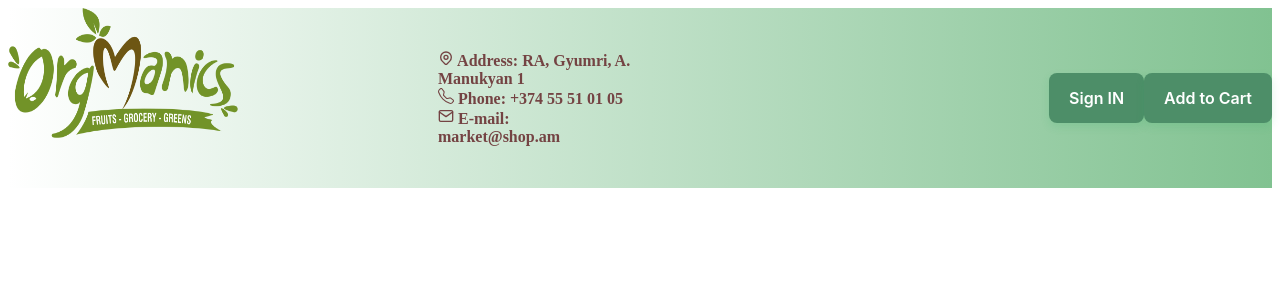
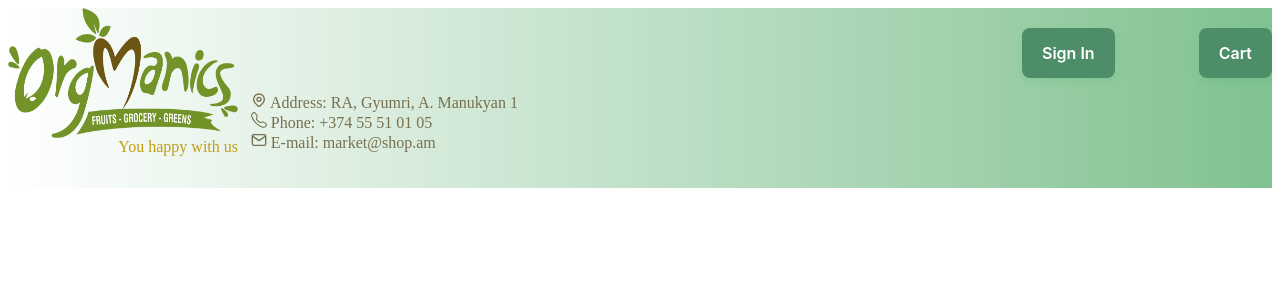
Before and after one commit to Davit2022/frontend, a React app in the folder react-app-webpack/: page / in a window 1280 px wide. Shown: the top 300 px of the page. Built offline with nearby package versions, Linux system fonts and the light colour scheme.

Commit message:
header component

```diff
--- /dev/null
+++ b/react-app-webpack/src/component/common/Button.js
@@ -0,0 +1,24 @@
+import React from "react";
+import PropTypes from 'prop-types'
+
+const Button = (props) => {
+  const { title, onClick, className} = props;
+  return (
+    <div>
+      <button className={className} onClick={onClick}>{title}</button>
+    </div>
+
+  )
+}
+
+Button.propTypes = {
+  title:PropTypes.string.isRequired,
+  onClick: PropTypes.func,
+  className: PropTypes.string
+}
+
+Button.defaultProps = {
+  onClick: () => { },
+}
+
+export default Button;
--- /dev/null
+++ b/react-app-webpack/src/component/common/Info.js
@@ -0,0 +1,15 @@
+import React from 'react'
+import { BsTelephone } from 'react-icons/bs';
+import { HiOutlineLocationMarker } from 'react-icons/hi'
+import { FiMail } from 'react-icons/fi'
+
+const Info = () => {
+	return (
+		<div className='info-items'>
+		<span><HiOutlineLocationMarker /> Address: RA, Gyumri, A. Manukyan 1</span>
+		<span><BsTelephone /> Phone: +374 55 51 01 05</span>
+		<span><FiMail /> E-mail: market@shop.am</span>
+		</div>
+	);
+};
+export default Info;
--- /dev/null
+++ b/react-app-webpack/src/component/common/Logo.js
@@ -0,0 +1,41 @@
+import React from 'react'
+import PropTypes from 'prop-types';
+
+const Logo = (props) => {
+	const { imageSrc, quotes } = props;
+
+	return (
+		<div style={{ display: 'flex', flexDirection: 'column' }}>
+			<img src={imageSrc} style={{
+				width: "230px",
+				height: "130px",
+				color: "inherit",
+				text_decoration: "inherit",
+				font_family: "RobotoThin",
+				margin_right: "200px"
+			}}></img>
+
+			<div style={{
+				color: "rgb(192 158 22)",
+				display:"flex",
+				flexDirection:"row-reverse",
+				flexWrap: "nowrap",
+				alignContent:"flex-end",
+				justifyContent:"space-between",
+				font_size: "5px",
+				font_family: "RobotoThin",
+				font_weight: "bolder"
+				}}>{quotes}</div>
+		  </div >
+	)
+}
+Logo.propTypes = {
+	imageSrc: PropTypes.string.isRequired,
+	quotes: PropTypes.string,
+}
+
+Logo.defaultProps = {
+	quotes: ''
+}
+
+export default Logo
--- a/react-app-webpack/src/component/common/cart/Cart.css
+++ /dev/null
@@ -1,44 +0,0 @@
-
-.button-cart {
-    appearance: none;
-    backface-visibility: hidden;
-    background-color: #4d8e68;
-    border-radius: 8px;
-    border-style: none;
-    box-shadow: rgba(39, 174, 96, .15) 0 4px 9px;
-    box-sizing: border-box;
-    color: #fff;
-    cursor: pointer;
-    display: inline-block;
-    font-family: Inter,-apple-system,system-ui,"Segoe UI",Helvetica,Arial,sans-serif;
-    font-size: 16px;
-    font-weight: 600;
-    letter-spacing: normal;
-    line-height: 1.5;
-    outline: none;
-    overflow: hidden;
-    padding: 13px 20px;
-    position: relative;
-    text-align: center;
-    text-decoration: none;
-    transform: translate3d(0, 0, 0);
-    transition: all .3s;
-    user-select: none;
-    -webkit-user-select: none;
-    touch-action: manipulation;
-    vertical-align: top;
-    white-space: nowrap;
-  }
-
-  .button-cart:hover {
-    background-color: #1e8449;
-    opacity: 1;
-    transform: translateY(0);
-    transition-duration: .35s;
-    box-shadow: rgba(97, 246, 159, 0.2) 0 6px 12px;
-  }
-
-  .button-cart:active {
-    transform: translateY(2px);
-    transition-duration: .35s;
-  }
--- a/react-app-webpack/src/component/common/cart/Cart.js
+++ /dev/null
@@ -1,11 +0,0 @@
-import React from "react";
-import '../cart/Cart.css';
-
-function Cart() {
-    return (
-        <div>
-           <button className="button-cart" role="button">Add to Cart</button>
-        </div>
-    )
-}
-export default Cart
--- a/react-app-webpack/src/component/common/info/Info.css
+++ /dev/null
@@ -1,14 +0,0 @@
-.info {
-    width: 60%;
-    display: flex;
-    color: inherit;
-    text-decoration: inherit;
-    font-family: RobotoThin;
-    margin-right: 200px;
-    color: rgb(116, 67, 67);
-    flex-direction: column;
-}
-
-.info-item {
-font-weight: bold;
-}
--- a/react-app-webpack/src/component/common/info/Info.js
+++ /dev/null
@@ -1,16 +0,0 @@
-import React from 'react'
-import "../info/Info.css"
-import {BsTelephone} from 'react-icons/bs';
-import {HiOutlineLocationMarker} from 'react-icons/hi'
-import {FiMail} from 'react-icons/fi'
-
-function Info() {
-    return (
-        <div className="info" >
-           <div className="info-item" data-feather='phone'><HiOutlineLocationMarker/> Address: RA, Gyumri, A. Manukyan 1</div>
-           <div className="info-item"><BsTelephone/> Phone: +374 55 51 01 05</div>
-           <div className="info-item"><FiMail/> E-mail: market@shop.am</div>
-        </div>
-    )
-}
-export default Info
--- a/react-app-webpack/src/component/common/logo/Logo.js
+++ /dev/null
@@ -1,13 +0,0 @@
-import React from 'react'
-// import '../logo/Logo.css'
-
-const Logo = (props) => {
-    console.log(props);
-    return (
-        <div className="logo" >
-            <img src={props.src} className={props.className}></img>
-        </div>
-    )
-}
-
-export default Logo
--- a/react-app-webpack/src/component/common/user/User.css
+++ /dev/null
@@ -1,47 +0,0 @@
-
-.button-user {
-  appearance: none;
-  backface-visibility: hidden;
-  background-color: #4d8e68;
-  border-radius: 8px;
-  border-style: none;
-  box-shadow: rgba(39, 174, 96, .15) 0 4px 9px;
-  box-sizing: border-box;
-  color: #fff;
-  cursor: pointer;
-  display: inline-block;
-  font-family: Inter,-apple-system,system-ui,"Segoe UI",Helvetica,Arial,sans-serif;
-  font-size: 16px;
-  font-weight: 600;
-  letter-spacing: normal;
-  line-height: 1.5;
-  outline: none;
-  overflow: hidden;
-  padding: 13px 20px;
-  position: relative;
-  text-align: center;
-  text-decoration: none;
-  transform: translate3d(0, 0, 0);
-  transition: all .3s;
-  user-select: none;
-  -webkit-user-select: none;
-  touch-action: manipulation;
-  vertical-align: top;
-  white-space: nowrap;
-}
-
-.button-user:hover {
-  background-color: #1e8449;
-  opacity: 1;
-  transform: translateY(0);
-  transition-duration: .35s;
-}
-
-.button-user:active {
-  transform: translateY(2px);
-  transition-duration: .35s;
-}
-
-.button-user:hover {
-  box-shadow: rgba(39, 174, 96, .2) 0 6px 12px;
-}
--- a/react-app-webpack/src/component/common/user/User.js
+++ /dev/null
@@ -1,11 +0,0 @@
-import React from "react";
-import '../user/User.css';
-
-function User() {
-    return (
-           <div>
-         <button className="button-user" role="button">Sign IN</button>
-           </div>
-    )
-}
-export default User
--- a/react-app-webpack/src/component/header/Header.css
+++ b/react-app-webpack/src/component/header/Header.css
@@ -2,28 +2,103 @@
   display: flex;
   height: 180px;
   background-image: linear-gradient(to right, rgba(37, 31, 31, 0), rgb(129, 194, 145));
+  flex-direction: row;
+  justify-content: space-between;
 }
 
-.header-info{
+.header-info {
   display: flex;
   justify-content: center;
   align-content: center;
   flex-wrap: nowrap;
   flex-direction: column;
   align-items: stretch;
+  justify-content: space-between;
+  vertical-align: auto;
 }
-.header-buttons{
-  width: 760px;
+
+.header-buttons {
+  width: 250px;
+  min-width: 250px;
   display: flex;
-  align-items: center;
-  flex-wrap: wrap;
-  justify-content: flex-end
+  justify-content: space-between;
+  padding-top: 20px;
+  align-content: center;
 }
-.imgLogo{
+
+.imgLogo {
   width: 230px;
-  height:130px;
+  height: 130px;
   color: inherit;
   text-decoration: inherit;
   font-family: RobotoThin;
   margin-right: 200px;
 }
+
+
+.header-button {
+  appearance: none;
+  backface-visibility: hidden;
+  background-color: #4d8e68;
+  border-radius: 8px;
+  border-style: none;
+  box-shadow: rgba(39, 174, 96, .15) 0 4px 9px;
+  box-sizing: border-box;
+  color: #fff;
+  cursor: pointer;
+  display: inline-block;
+  font-family: Inter, -apple-system, system-ui, "Segoe UI", Helvetica, Arial, sans-serif;
+  font-size: 16px;
+  font-weight: 600;
+  letter-spacing: normal;
+  line-height: 1.5;
+  outline: none;
+  overflow: hidden;
+  padding: 13px 20px;
+  position: relative;
+  text-align: center;
+  text-decoration: none;
+  transform: translate3d(0, 0, 0);
+  transition: all .3s;
+  user-select: none;
+  -webkit-user-select: none;
+  touch-action: manipulation;
+  vertical-align: top;
+  white-space: nowrap;
+}
+
+.header-button:hover {
+  background-color: #1e8449;
+  opacity: 1;
+  transform: translateY(0);
+  transition-duration: .35s;
+}
+
+.header-button:active {
+  transform: translateY(2px);
+  transition-duration: .35s;
+}
+
+.header-button:hover {
+  box-shadow: rgba(39, 174, 96, .2) 0 6px 12px;
+}
+
+.header-info {
+  width: 60%;
+  display: flex;
+  flex-direction: column;
+  color: inherit;
+  text-decoration: inherit;
+  font-family: RobotoThin;
+  margin-top: 200px;
+  color: rgb(120, 112, 79);
+}
+
+.info-items {
+  display: flex;
+  flex-direction: column;
+  flex-wrap: nowrap;
+  justify-content: flex-end;
+  bottom: 81%;
+  position: absolute;
+}
--- a/react-app-webpack/src/component/header/Header.js
+++ b/react-app-webpack/src/component/header/Header.js
@@ -1,36 +1,28 @@
 import React from 'react';
-import Logo from '../common/logo/Logo';
-import Info from '../common/info/Info';
-import User from '../common/user/User';
-import Cart from '../common/cart/Cart';
+import Logo from '../common/Logo';
+import image from '../assets/image.png';
+import Info from '../common/Info';
+import Button from '../common/Button';
 import '../header/Header.css';
-import Image from '../assets/image.png';
 
 
-function Header() {
+const Header = () => {
+
   return (
+    <div className="header">
 
-    <div className="header">
       <div className='header-logo'>
-        <Logo src= {Image}  className="imgLogo" />
+        <Logo imageSrc={image} quotes='You happy with us' />
       </div>
-
       <div className='header-info'>
-        <Info />
+      <Info />
       </div>
-
       <div className='header-buttons'>
-        <div className='header-user'>
-          <User />
-        </div>
-
-        <div className='header-cart'>
-          <Cart />
-        </div>
+        <Button title={"Sign In"} className={"header-button"} onClick={()=>{console.log("login")}}/>
+        <Button title={"Cart"} className={"header-button"} onClick={()=>{console.log("add cart")}}/>
       </div>
-
     </div>
-
   )
 }
+
 export default Header;
```
Lines whose indentation alone changed are shown as unchanged.
